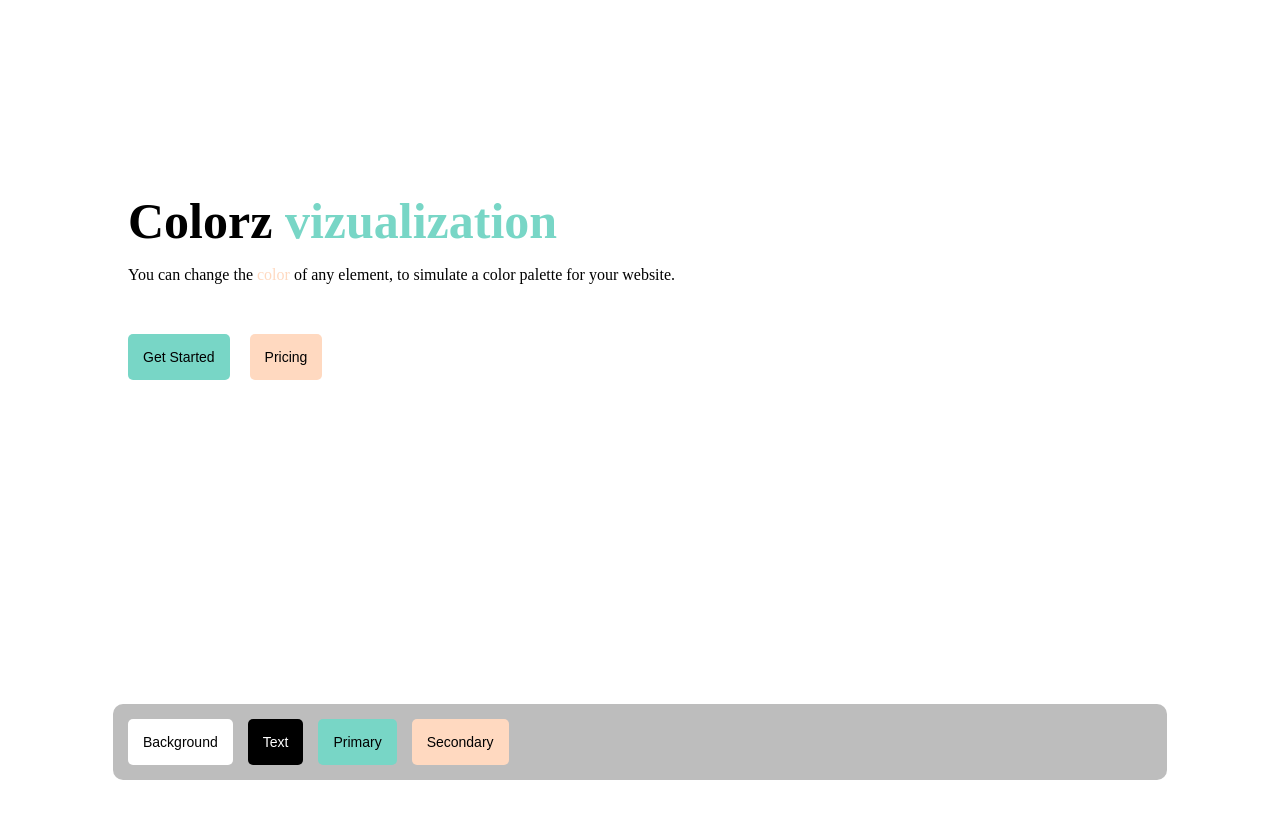
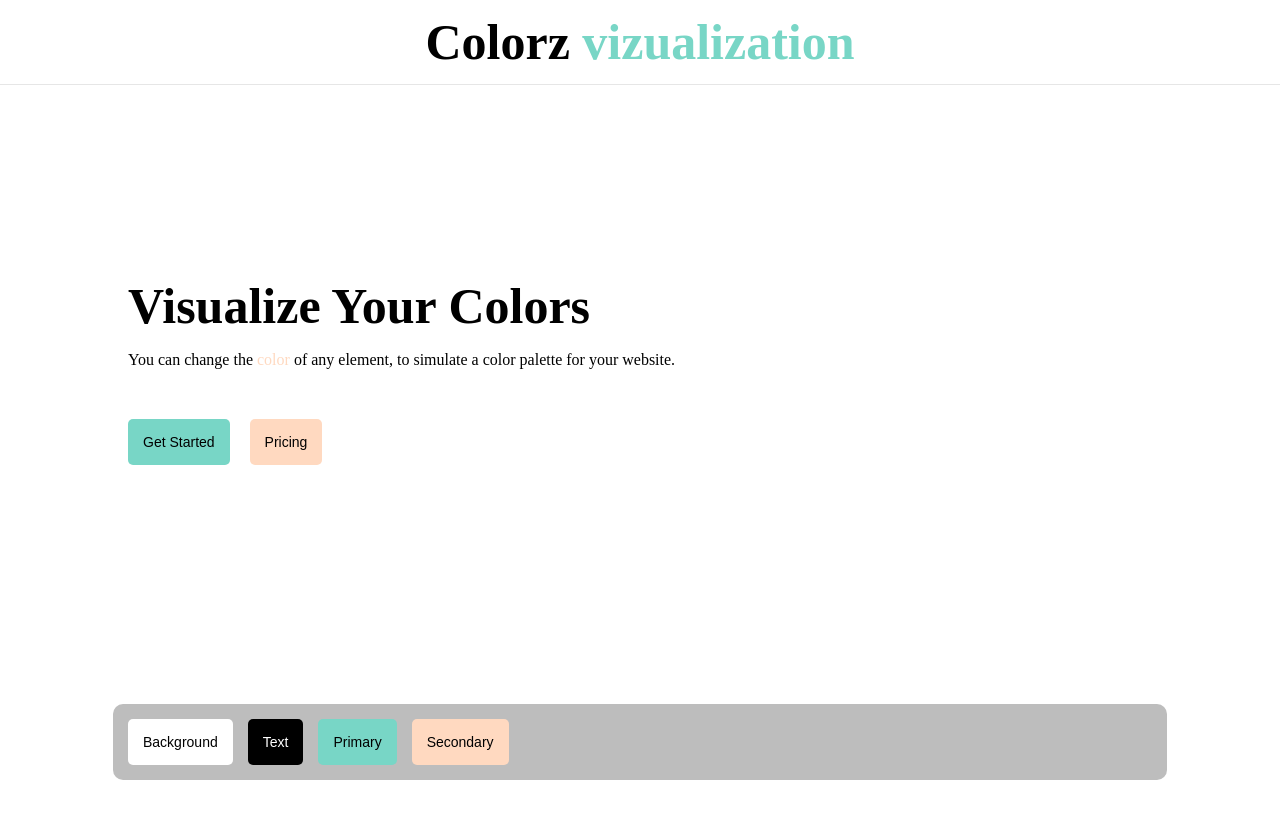
Before and after one commit to ValentinDft/colorz-vizualization, a Next.js app: page / in a window 1280 px wide. Shown: the top 818 px of the page. Built offline with nearby package versions, Linux system fonts and the light colour scheme.

Commit message:
add topbar

```diff
--- a/src/app/_components/Main/Main.tsx
+++ b/src/app/_components/Main/Main.tsx
@@ -13,9 +13,7 @@ const Main = () => {
       style={{ backgroundColor: backgroundColor }}
       className={styles['container']}
     >
-      <h1 style={{ color: textColor }}>
-        Colorz <span style={{ color: primaryColor }}>vizualization</span>
-      </h1>
+      <h1>Visualize Your Colors</h1>
       <p style={{ color: textColor }}>
         You can change the <span style={{ color: secondaryColor }}>color</span>{' '}
         of any element, to simulate a color palette for your website.
--- a/src/app/layout.tsx
+++ b/src/app/layout.tsx
@@ -1,3 +1,4 @@
+import Topbar from '@/components/Topbar/Topbar';
 import './globals.scss';
 
 export default function RootLayout({
@@ -7,7 +8,10 @@ export default function RootLayout({
 }) {
   return (
     <html lang='en'>
-      <body>{children}</body>
+      <body>
+        <Topbar />
+        {children}
+      </body>
     </html>
   );
 }
--- /dev/null
+++ b/src/components/Topbar/Topbar.tsx
@@ -0,0 +1,16 @@
+'use client';
+import { useColorStore } from '@/utils/store';
+import styles from './topbar.module.scss';
+
+const Topbar = () => {
+  const { textColor, primaryColor } = useColorStore();
+  return (
+    <div className={styles['topbar']}>
+      <h1 style={{ color: textColor }}>
+        Colorz <span style={{ color: primaryColor }}>vizualization</span>
+      </h1>
+    </div>
+  );
+};
+
+export default Topbar;
--- /dev/null
+++ b/src/components/Topbar/topbar.module.scss
@@ -0,0 +1,5 @@
+.topbar {
+  border-bottom: 1px solid #e6e6e6;
+  padding: 1%;
+  text-align: center;
+}
```
